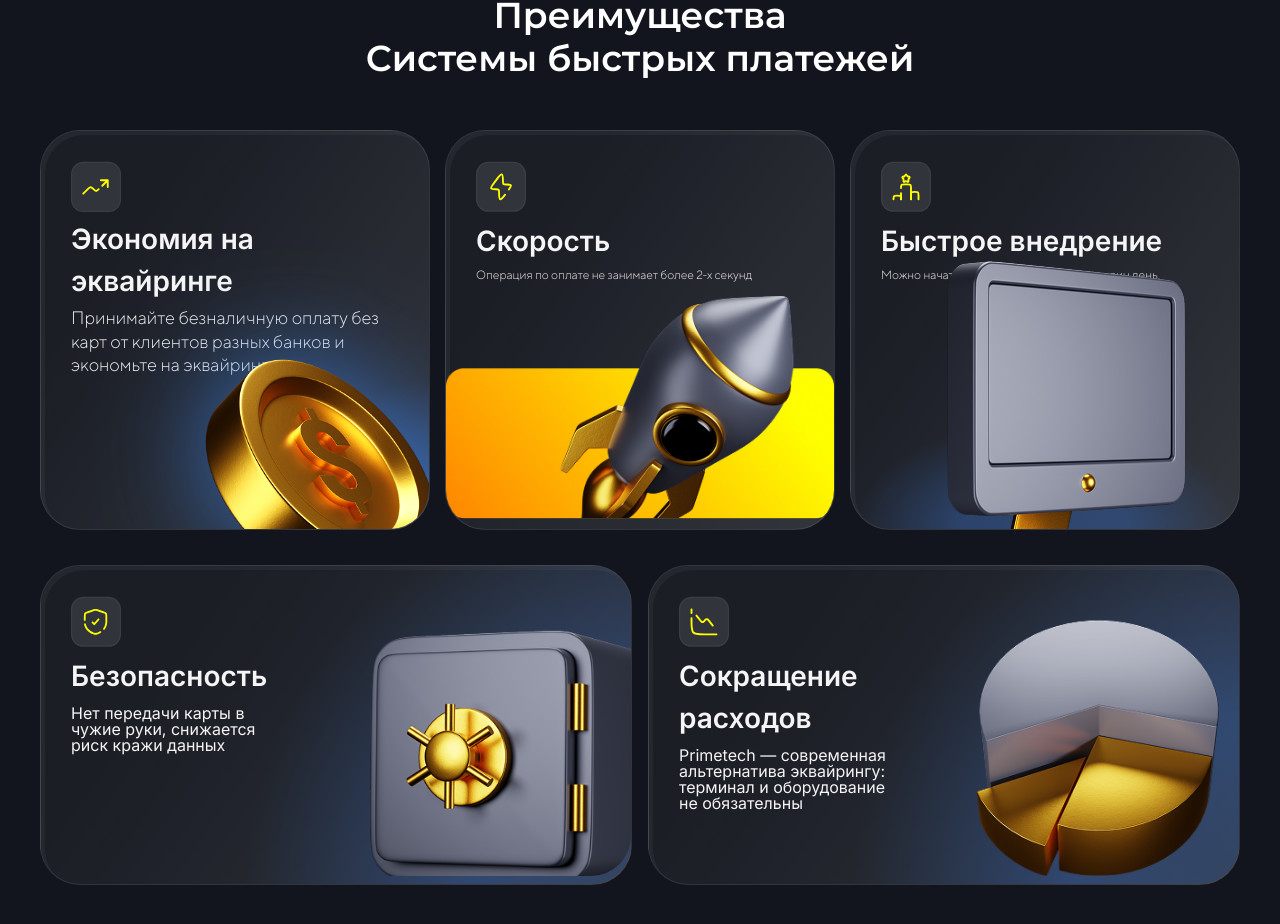
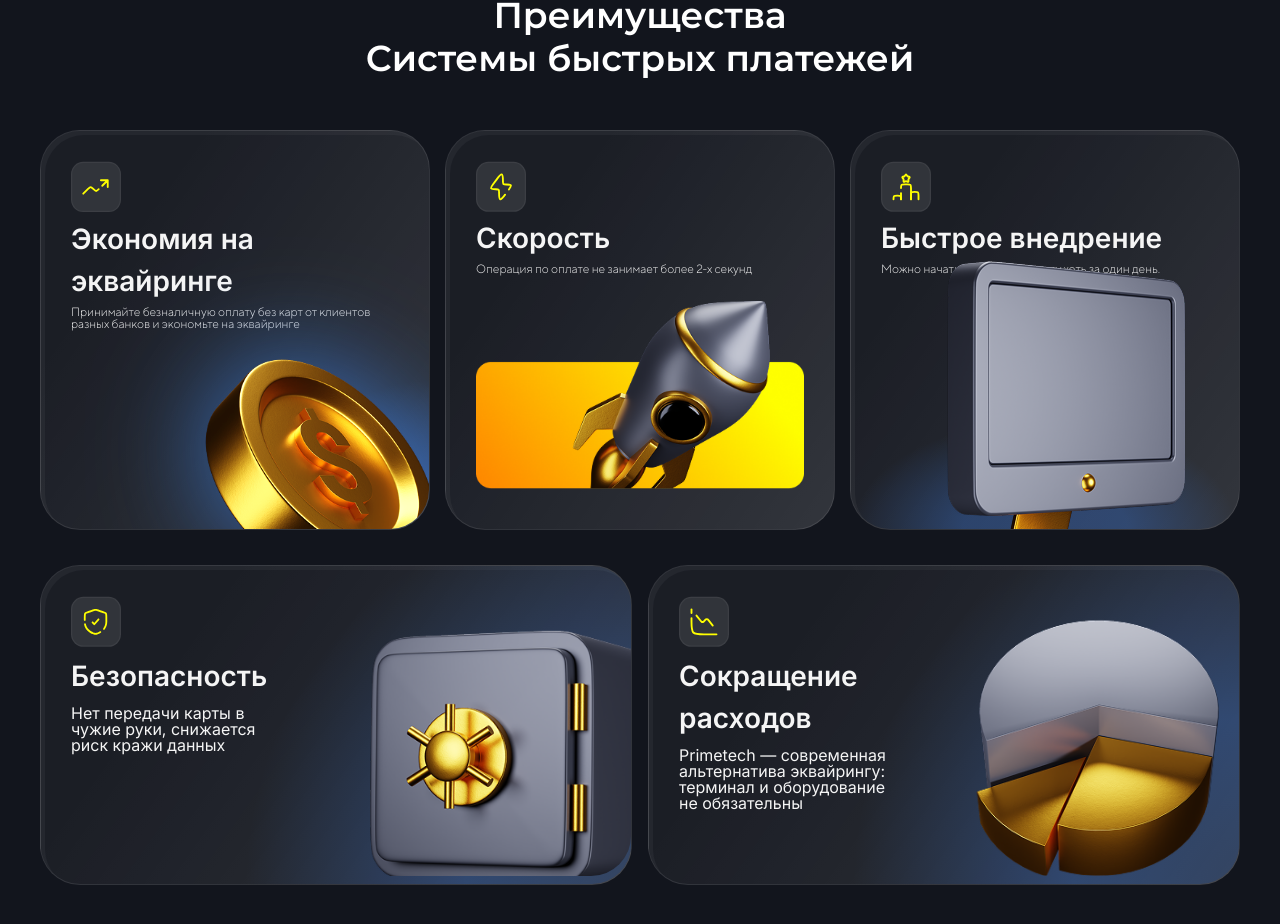
Before and after one commit to Adilxa/primetech_web, a Next.js app: page / in a window 1280 px wide. Shown: the part 930-1854 px from the top of the page. Built offline with nearby package versions, Linux system fonts and the light colour scheme; no server answers.

Commit message:
fix:fonts

```diff
--- a/src/components/Features/Features.module.scss
+++ b/src/components/Features/Features.module.scss
@@ -67,6 +67,10 @@
       gap: 35px;
       width: 100%;
 
+      @include mobile() {
+        gap: 20px;
+      }
+
       .blockTop {
         width: 100%;
         display: flex;
@@ -79,7 +83,7 @@
         }
 
         @include mobile() {
-          gap: 10px;
+          gap: 20px;
           flex-direction: column;
           align-items: center;
         }
@@ -102,7 +106,7 @@
           }
         }
 
-        .firstCard {
+        .firstCard, .secondCard, .thirdCard {
           position: relative;
           overflow: hidden;
           background: linear-gradient(
@@ -114,36 +118,28 @@
           box-shadow: 4px 4px 0px 0px #f5f5f50a inset;
           height: 500px;
           border-radius: 40px;
-          padding: 40px 0px 0px 40px;
           display: flex;
-          flex-direction: column;
 
           &::after {
             content: "";
             position: absolute;
             bottom: 0;
             right: 0;
-            width: 150px;
-            height: 150px;
-            background: radial-gradient(
-              circle at bottom right,
-              rgba(59, 130, 246, 0.6) 0%,
-              rgba(59, 130, 246, 0.3) 30%,
-              rgba(59, 130, 246, 0) 70%
-            );
             z-index: 1;
             pointer-events: none;
           }
 
           @include tablet() {
-            padding: 30px 0px 0px 30px;
             height: 400px;
           }
 
           @include mobile() {
-            padding: 13px 14px 0px 14px;
-            height: 200px;
+            height: 160px;
             border-radius: 20px;
+            padding: 17px 0px 0px 17px;
+            display: flex;
+            align-items: flex-start;
+            flex-direction: row;
           }
 
           .text {
@@ -157,6 +153,7 @@
 
             @include mobile() {
               width: 100%;
+              gap: 5px;
             }
 
             h5 {
@@ -171,130 +168,11 @@
               }
 
               @include mobile() {
-                font-size: 12px;
+                font-size: 16px;
                 width: 100%;
-
-                font-weight: 600;
-                font-size: 16px;
                 line-height: 90%;
                 letter-spacing: -6%;
-              }
-            }
-
-            p {
-              font-family: "Mail Sans Roman", sans-serif;
-              font-weight: 400;
-              font-size: 18px;
-              line-height: 1.3;
-              color: #f5f5f5;
-              width: 95%;
-
-              @include mobile() {
-                width: 85%;
-                font-family: "Mail Sans Roman", sans-serif;
-                font-weight: 400;
-                font-size: 11px;
-                line-height: 100%;
-                letter-spacing: 0%;
-              }
-            }
-
-            img {
-              object-fit: cover;
-
-              @include mobile() {
-                width: 18px;
-                height: 18px;
-              }
-            }
-          }
-
-          .coin {
-            display: block;
-            position: absolute;
-            right: 0px;
-            bottom: 0px;
-            z-index: 2;
-            filter: drop-shadow(0 0 55px rgba(59, 130, 246, 0.7)) brightness(1.1);
-            border-radius: 40px;
-            max-width: 65%;
-
-            @include mobile() {
-              width: 110px;
-              height: 110px;
-              border-radius: 20px;
-              right: 0px;
-              bottom: 0px;
-            }
-          }
-        }
-
-        .secondCard {
-          background: linear-gradient(
-            305.11deg,
-            rgba(255, 255, 255, 0.31) -129.42%,
-            rgba(255, 255, 255, 0.04) 76.25%
-          );
-          border: 1px solid #f5f5f51a;
-          box-shadow: 4px 4px 0px 0px #f5f5f50a inset;
-          height: 500px;
-          border-radius: 40px;
-          padding: 40px 40px 40px 40px;
-          display: flex;
-          align-items: start;
-          flex-direction: column;
-
-          @include tablet() {
-            padding: 30px;
-            height: 400px;
-          }
-
-          @include mobile() {
-            padding: 13px 8px;
-            height: 200px;
-            border-radius: 20px;
-            display: flex;
-            align-items: center;
-            justify-content: center;
-          }
-
-          .text {
-            display: flex;
-            align-items: start;
-            flex-direction: column;
-            gap: 5px;
-            width: 95%;
-
-            @include tablet() {
-              gap: 8px;
-            }
-
-            img {
-              @include mobile() {
-                width: 16px;
-                height: 16px;
-              }
-            }
-
-            h5 {
-              font-weight: 600;
-              font-size: 36px;
-              color: #f5f5f5;
-              margin-bottom: 5px;
-
-              @include tablet() {
-                font-size: 28px;
                 margin-bottom: 0;
-              }
-
-              @include mobile() {
-                font-size: 12px;
-                width: 100%;
-
-                font-weight: 600;
-                font-size: 16px;
-                line-height: 90%;
-                letter-spacing: -6%;
               }
             }
 
@@ -307,25 +185,95 @@
               width: 95%;
 
               @include tablet() {
-                font-weight: 400;
                 font-size: 12px;
                 line-height: 100%;
-                letter-spacing: 0%;
               }
 
               @include mobile() {
-                width: 95%;
-                font-family: "Mail Sans Roman", sans-serif;
-                font-weight: 400;
+                width: 90%;
                 font-size: 12px;
                 line-height: 100%;
-                letter-spacing: 0%;
               }
             }
 
             img {
               object-fit: cover;
+
+              @include mobile() {
+                width: 22px;
+                height: 22px;
+              }
             }
+          }
+
+          .coin {
+            position: relative;
+            z-index: 2;
+
+            @include mobile() {
+              position: absolute;
+              right: 0;
+              bottom: 0;
+              width: 160px !important;
+              height: 160px !important;
+              border-radius: 20px;
+              display: flex;
+              align-items: flex-end;
+              justify-content: flex-end;
+            }
+
+            img {
+              @include mobile() {
+                width: 100%;
+                height: 100%;
+                object-fit: contain;
+              }
+            }
+          }
+        }
+
+        .firstCard {
+          padding: 40px 0px 0px 40px;
+          flex-direction: column;
+          &::after {
+            width: 150px;
+            height: 150px;
+            background: radial-gradient(
+              circle at bottom right,
+              rgba(59, 130, 246, 0.6) 0%,
+              rgba(59, 130, 246, 0.3) 30%,
+              rgba(59, 130, 246, 0) 70%
+            );
+          }
+          @include tablet() {
+            padding: 30px 0px 0px 30px;
+          }
+          @include mobile() {
+            padding: 17px 0px 0px 17px;
+            flex-direction: row;
+          }
+          .coin {
+            display: block;
+            position: absolute;
+            right: 0px;
+            bottom: 0px;
+            filter: drop-shadow(0 0 55px rgba(59, 130, 246, 0.7)) brightness(1.1);
+            border-radius: 40px;
+            max-width: 65%;
+          }
+        }
+
+        .secondCard {
+          padding: 40px;
+          align-items: start;
+          flex-direction: column;
+          @include tablet() {
+            padding: 30px;
+          }
+          @include mobile() {
+            padding: 17px 0px 0px 17px;
+            flex-direction: row;
+            align-items: flex-start;
           }
 
           .coin {
@@ -340,30 +288,13 @@
             @include tablet() {
               height: 140px;
             }
-
-            @include mobile() {
-              width: 150px;
-              height: 60px;
-            }
-
-            img {
-              @include mobile() {
-                width: 150px;
-                height: 130px;
-              }
-            }
           }
         }
 
         .thirdCard {
-          position: relative;
-          overflow: hidden;
-
+          padding: 40px 0px 0px 40px;
+          flex-direction: column;
           &::after {
-            content: "";
-            position: absolute;
-            bottom: 0;
-            right: 0;
             left: 0;
             width: 100%;
             height: 110px;
@@ -373,109 +304,18 @@
               rgba(59, 130, 246, 0.3) 30%,
               rgba(59, 130, 246, 0) 70%
             );
-            z-index: 1;
-            pointer-events: none;
           }
-
-          background: linear-gradient(
-            305.11deg,
-            rgba(255, 255, 255, 0.31) -129.42%,
-            rgba(255, 255, 255, 0.04) 76.25%
-          );
-          border: 1px solid #f5f5f51a;
-          box-shadow: 4px 4px 0px 0px #f5f5f50a inset;
-          height: 500px;
-          border-radius: 40px;
-          padding: 40px 0px 0px 40px;
-
           @include tablet() {
             padding: 30px 0px 0px 30px;
-            height: 400px;
           }
-
           @include mobile() {
-            padding: 13px 8px;
-            height: 200px;
-            border-radius: 20px;
+            padding: 17px 0px 0px 17px;
+            flex-direction: row;
           }
-
-          .text {
-            display: flex;
-            align-items: start;
-            flex-direction: column;
-            gap: 5px;
-            width: 95%;
-
-            @include tablet() {
-              gap: 8px;
-            }
-
-            h5 {
-              font-weight: 600;
-              font-size: 36px;
-              color: #f5f5f5;
-              margin-bottom: 5px;
-
-              @include tablet() {
-                font-size: 28px;
-                margin-bottom: 0;
-              }
-
-              @include mobile() {
-                font-size: 12px;
-                width: 100%;
-
-                font-weight: 600;
-                font-size: 16px;
-                line-height: 90%;
-                letter-spacing: -6%;
-              }
-            }
-            p {
-              font-family: "Mail Sans Roman", sans-serif;
-              font-weight: 400;
-              font-size: 18px;
-              line-height: 1.3;
-              color: #f5f5f5;
-              width: 95%;
-
-              @include tablet() {
-                font-weight: 400;
-                font-size: 12px;
-                line-height: 100%;
-                letter-spacing: 0%;
-              }
-
-              @include mobile() {
-                width: 95%;
-                font-family: "Mail Sans Roman", sans-serif;
-                font-weight: 400;
-                font-size: 12px;
-                line-height: 100%;
-                letter-spacing: 0%;
-              }
-            }
-
-            img {
-              object-fit: cover;
-              @include mobile() {
-                width: 16px;
-                height: 16px;
-              }
-            }
-          }
-
           .coin {
-            position: relative;
-            z-index: 2;
-            border-radius: 40px;
             position: absolute;
             bottom: 0;
-
-            @include mobile() {
-              width: 150px;
-              height: 100px;
-            }
+            border-radius: 40px;
           }
         }
       }
@@ -614,8 +454,12 @@
             }
 
             @include mobile() {
+              position: absolute;
+              right: 0;
+              bottom: 0;
               width: 160px;
               height: 160px;
+              border-radius: 20px;
             }
           }
         }
```
